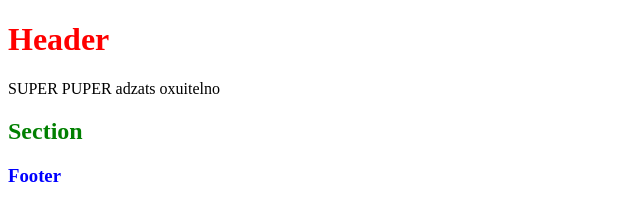
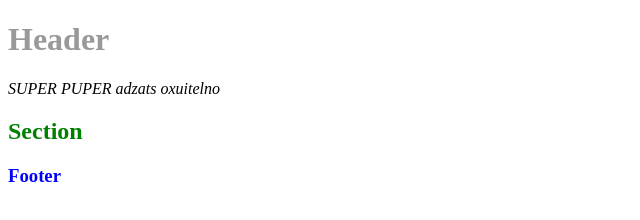
Before and after one commit to nanurev46/git_lesson, a plain HTML site: page index.html in a window 1280 px wide. Shown: the whole page, without its empty margins (0-640 px from the left). Drawn offline with Linux system fonts and the light colour scheme.

Commit message:
Added p & edited h1 in style.css

```diff
--- a/style.css
+++ b/style.css
@@ -1,5 +1,5 @@
 h1{
-  color: red;
+  color: #999;
 }
 
 h2{
@@ -9,3 +9,7 @@ h2{
 h3{
   color: blue;
 }
+
+p{
+  font-style: italic;
+}
```
